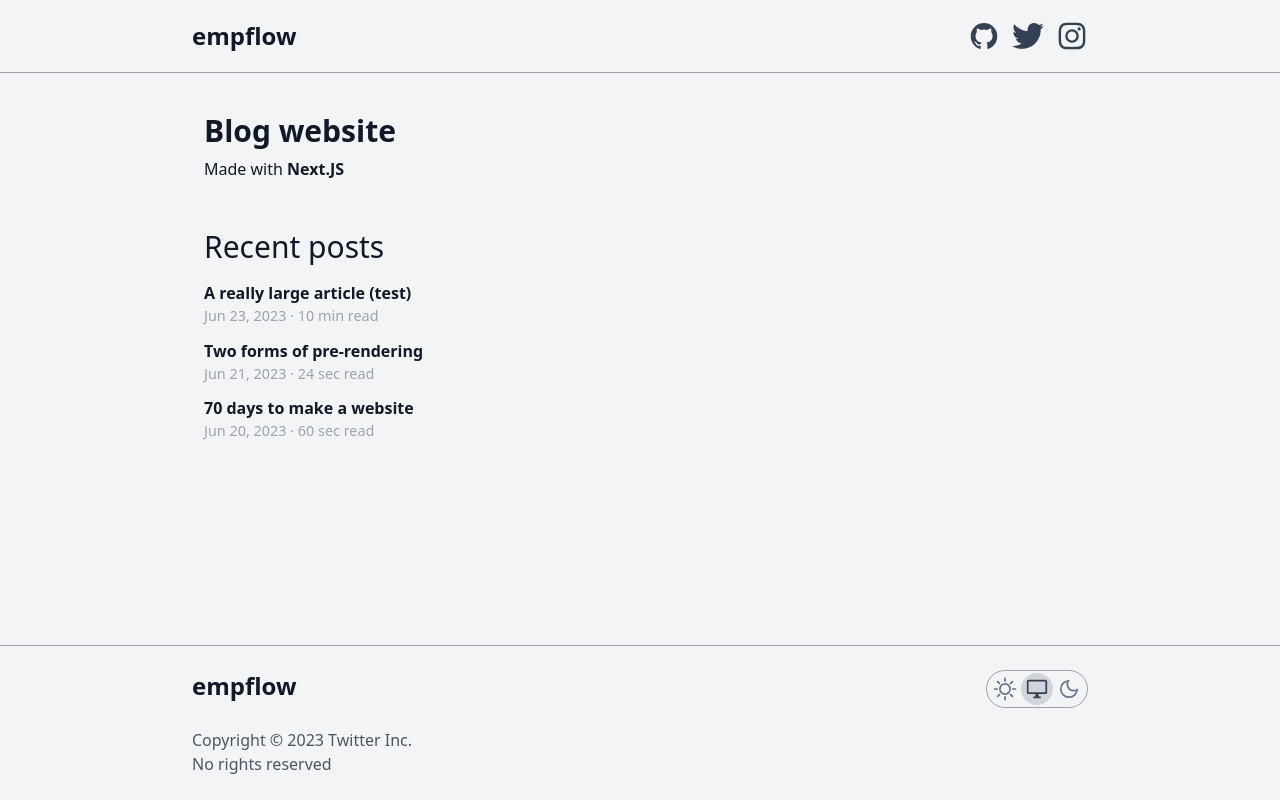
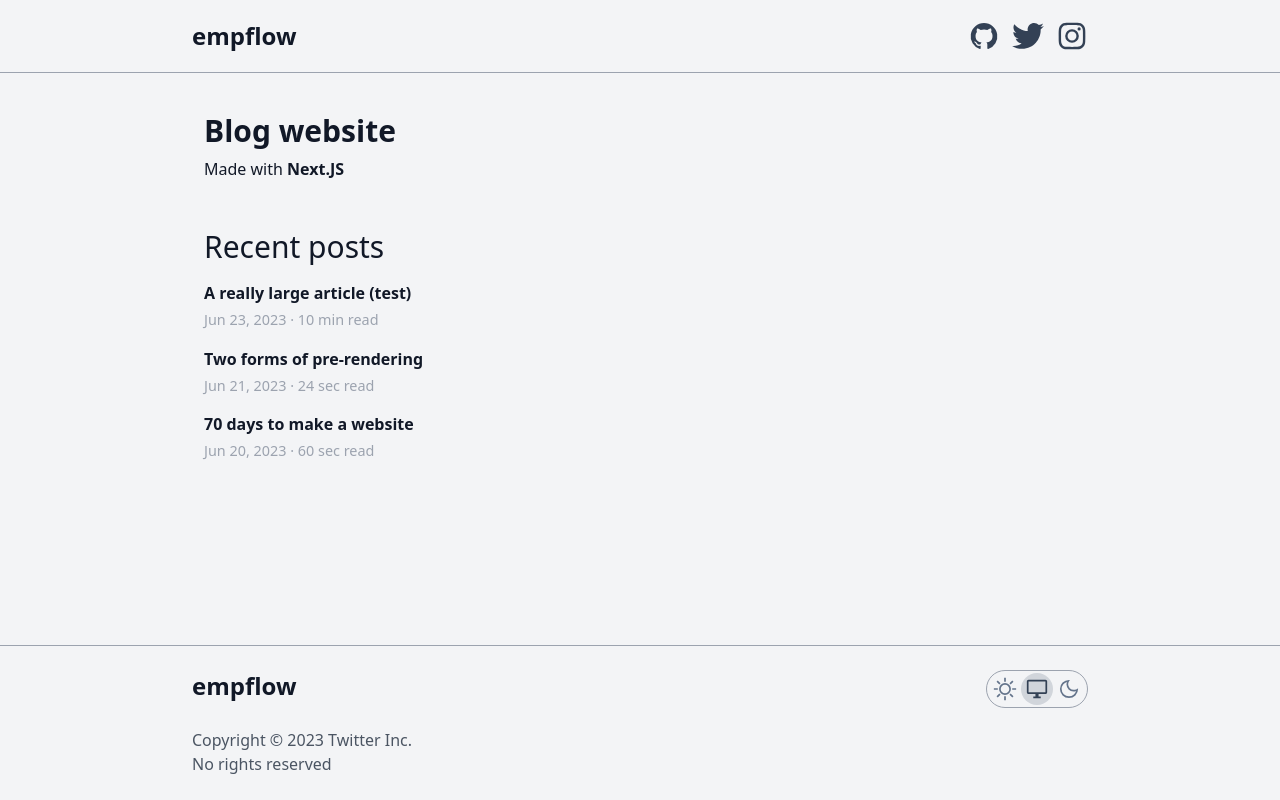
Before and after one commit to empflow/next-blog-app, a Next.js app: page / in a window 1280 px wide. Built offline with nearby package versions, Linux system fonts and the light colour scheme.

Commit message:
improve html & spacing of post cards

```diff
--- a/app/components/HomepageRecentPosts.tsx
+++ b/app/components/HomepageRecentPosts.tsx
@@ -7,7 +7,7 @@
   return (
     <section>
       <h2 className="mb-4 text-3xl font-medium">Recent posts</h2>
-      <div className="flex flex-col gap-3">
+      <div className="flex flex-col gap-4">
         {posts.map((post, i) => (
           <PostCard post={post} key={i} />
         ))}
--- a/app/components/PostCard.tsx
+++ b/app/components/PostCard.tsx
@@ -10,7 +10,7 @@
 
   return (
     <div className="flex flex-col gap-0">
-      <Link href={`/posts/${post.id}`}>
+      <Link href={`/posts/${post.id}`} className="mb-1 hover:underline">
         <h3 className="font-bold">{post.title}</h3>
       </Link>
       <p className="text-[0.9rem] font-light text-gray-400">
--- a/app/page.tsx
+++ b/app/page.tsx
@@ -7,6 +7,7 @@
 export default function Home() {
   return (
     <>
+      <section>
         <h1 className="mb-2 text-3xl font-semibold">Blog website</h1>
         <p className="mb-12">
           Made with{" "}
@@ -14,8 +15,11 @@
             <span className="font-bold">Next.JS</span>
           </Link>
         </p>
+      </section>
 
+      <section>
         <HomepageRecentPosts />
+      </section>
     </>
   );
 }
```
Lines whose indentation alone changed are shown as unchanged.
